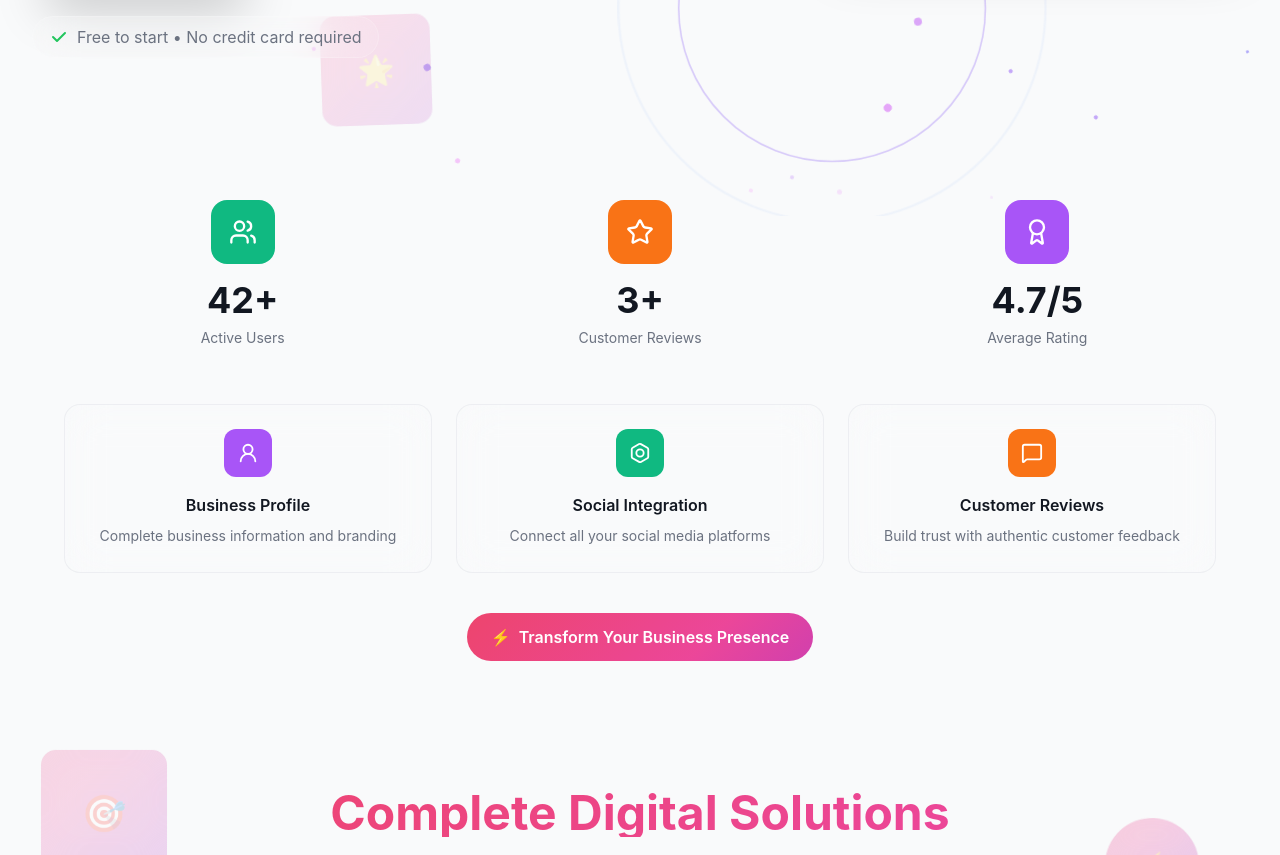
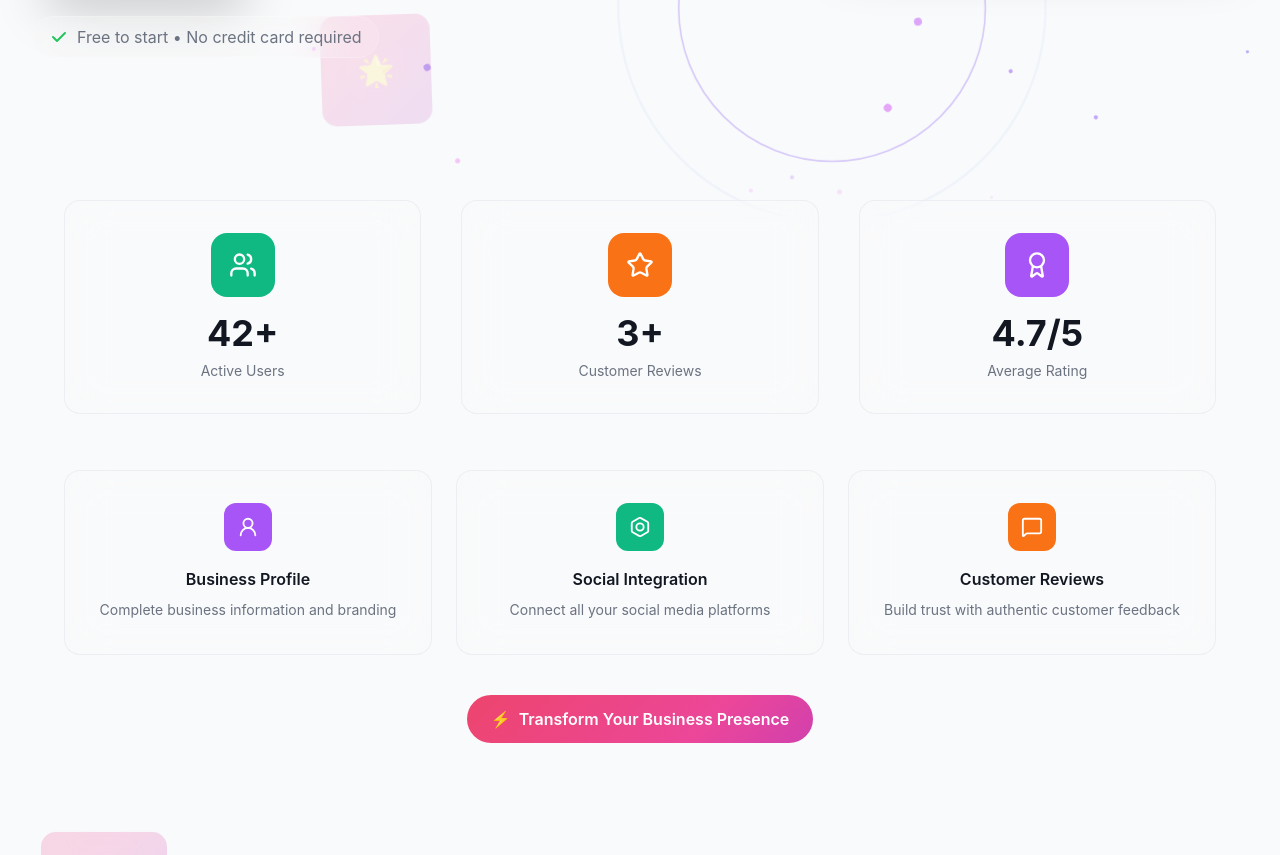
Before and after one commit to myselfpoulomi/Viioom, a React (Vite) app in the folder client/: page / in a window 1280 px wide. Shown: the part 584-1439 px from the top of the page. Built offline with nearby package versions, Linux system fonts and the light colour scheme.

Commit message:
Update styling in StatsAndFeaturesSection to enhance visual appeal with 3D card effects and improved hover animations for better user interaction.

```diff
--- a/client/src/components/StatsAndFeaturesSection.jsx
+++ b/client/src/components/StatsAndFeaturesSection.jsx
@@ -2,8 +2,8 @@ import React from 'react';
 import { Users, Star, Award, User2, Bolt, MessageSquare } from 'lucide-react';
 
 const Stat = ({ icon: Icon, value, label, bg }) => (
-  <div className="flex flex-col items-center text-center">
-    <div className={`w-16 h-16 rounded-2xl flex items-center justify-center mb-4 ${bg}`}>
+  <div className="card-3d glassmorphism rounded-2xl p-8 text-center border border-border/60 group cursor-pointer scroll-reveal transition-transform duration-300 hover:-translate-y-2 hover:shadow-xl">
+    <div className={`w-16 h-16 rounded-2xl flex items-center justify-center mx-auto mb-4 transition-transform duration-300 group-hover:rotate-6 group-hover:scale-110 ${bg}`}>
       <Icon className="text-white" size={28} />
     </div>
     <div className="text-4xl font-bold text-foreground mb-2">{value}</div>
@@ -12,8 +12,8 @@ const Stat = ({ icon: Icon, value, label, bg }) => (
 );
 
 const FeatureCard = ({ icon: Icon, title, description, bg }) => (
-  <div className="glassmorphism rounded-2xl p-6 text-center border border-border/60">
-    <div className={`w-12 h-12 rounded-xl flex items-center justify-center mx-auto mb-4 ${bg}`}>
+  <div className="card-3d glassmorphism rounded-2xl p-8 text-center border border-border/60 group cursor-pointer scroll-reveal transition-transform duration-300 hover:-translate-y-2 hover:shadow-xl">
+    <div className={`w-12 h-12 rounded-xl flex items-center justify-center mx-auto mb-4 transition-transform duration-300 group-hover:rotate-6 group-hover:scale-110 ${bg}`}>
       <Icon className="text-white" size={22} />
     </div>
     <h4 className="text-foreground font-semibold mb-2">{title}</h4>
```
